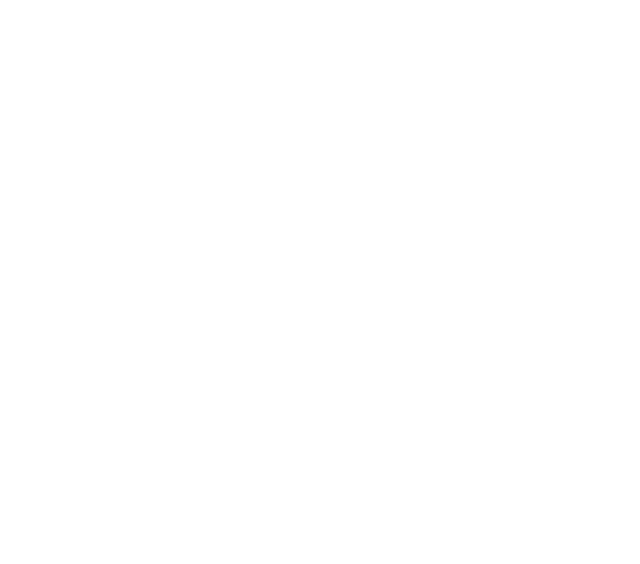
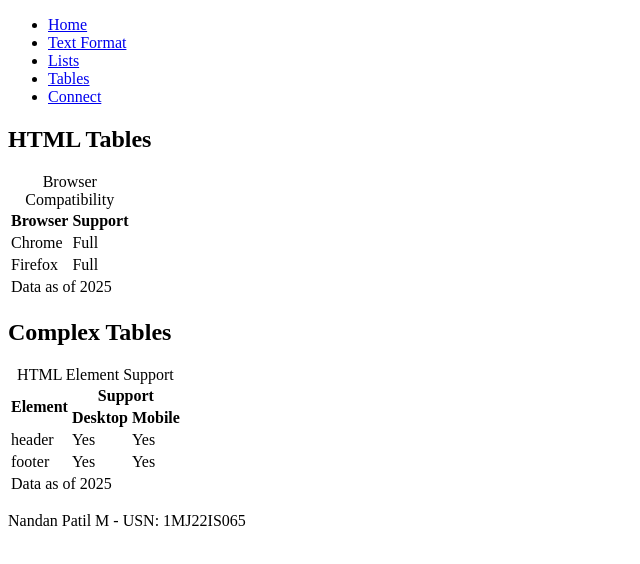
Before and after one commit to np-nandanpatil/fsdclassassignment, a plain HTML site: page table.html in a window 1280 px wide. Shown: the whole page, without its empty margins (0-640 px from the left). Drawn offline with Linux system fonts and the light colour scheme.

Commit message:
added form and table html files

```diff
--- a/table.html
+++ b/table.html
@@ -6,6 +6,80 @@
      <title>Tables</title>
 </head>
 <body>
+     <header>
+          <nav>
+               <ul>
+                    <li><a href="index.html">Home</a></li>
+                    <li><a href="text-format.html">Text Format</a></li>
+                    <li><a href="list.html">Lists</a></li>
+                    <li><a href="table.html">Tables</a></li>
+                    <li><a href="form.html">Connect</a></li>
+               </ul>
+          </nav>
+     </header>
+     <main>
+          <section>
+              <h1>HTML Tables</h1>
+              <table>
+                  <caption>Browser Compatibility</caption>
+                  <thead>
+                      <tr>
+                          <th>Browser</th>
+                          <th>Support</th>
+                      </tr>
+                  </thead>
+                  <tbody>
+                      <tr>
+                          <td>Chrome</td>
+                          <td>Full</td>
+                      </tr>
+                      <tr>
+                          <td>Firefox</td>
+                          <td>Full</td>
+                      </tr>
+                  </tbody>
+                  <tfoot>
+                      <tr>
+                          <td colspan="2">Data as of 2025</td>
+                      </tr>
+                  </tfoot>
+              </table>
 
+              <h2>Complex Tables</h2>
+              <table>
+                  <caption>HTML Element Support</caption>
+                  <thead>
+                      <tr>
+                          <th rowspan="2">Element</th>
+                          <th colspan="2">Support</th>
+                      </tr>
+                      <tr>
+                          <th>Desktop</th>
+                          <th>Mobile</th>
+                      </tr>
+                  </thead>
+                  <tbody>
+                      <tr>
+                          <td>header</td>
+                          <td>Yes</td>
+                          <td>Yes</td>
+                      </tr>
+                      <tr>
+                          <td>footer</td>
+                          <td>Yes</td>
+                          <td>Yes</td>
+                      </tr>
+                  </tbody>
+                  <tfoot>
+                      <tr>
+                          <td colspan="3">Data as of 2025</td>
+                      </tr>
+                  </tfoot>
+              </table>
+          </section>
+          <section class="author-info">
+               <p>Nandan Patil M - USN: 1MJ22IS065</p>
+          </section>
+      </main>
 </body>
 </html>
```
Also changed, not shown: form.html (added, +46 -0 lines).
